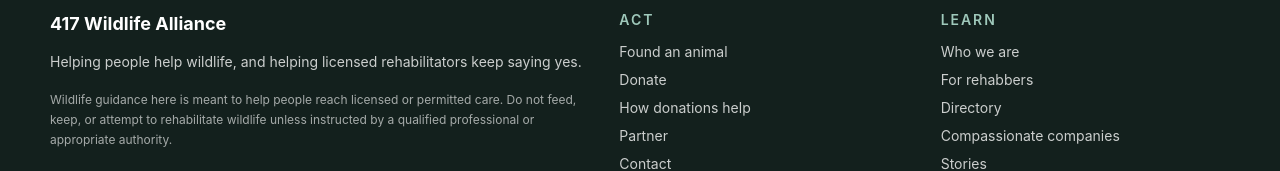
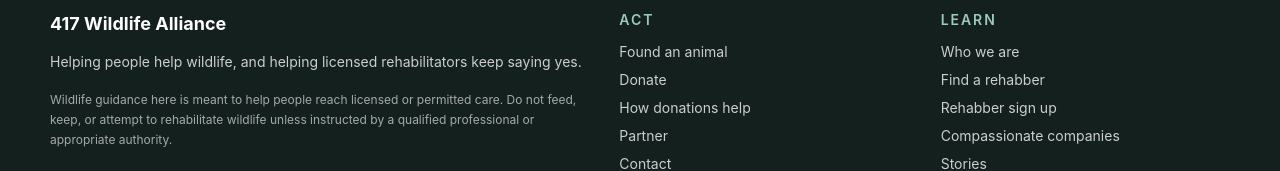
Before and after one commit to Bstonem/417-wildlife-alliance, a Next.js app: page / in a window 1280 px wide. Shown: the part 3939-4110 px from the top of the page. Built offline with nearby package versions, Linux system fonts and the light colour scheme; no server answers.

Commit message:
Update footer links for rehabbers and companies

```diff
--- a/components/site-footer.tsx
+++ b/components/site-footer.tsx
@@ -30,9 +30,9 @@ export function SiteFooter() {
           <p className="text-sm font-semibold uppercase tracking-[0.14em] text-[#9fc9bb]">Learn</p>
           <div className="mt-3 grid gap-2 text-sm text-white/78">
             <Link href="/about">Who we are</Link>
-            <Link href={"/rehabbers" as Route}>For rehabbers</Link>
-            <Link href="/directory">Directory</Link>
-            <Link href="/certified-companies">Compassionate companies</Link>
+            <Link href="/directory">Find a rehabber</Link>
+            <Link href={"/rehabbers" as Route}>Rehabber sign up</Link>
+            <Link href={"/partners#compassionate-companies" as Route}>Compassionate companies</Link>
             <Link href="/stories">Stories</Link>
             <Link href="/faq">FAQ</Link>
           </div>
```
